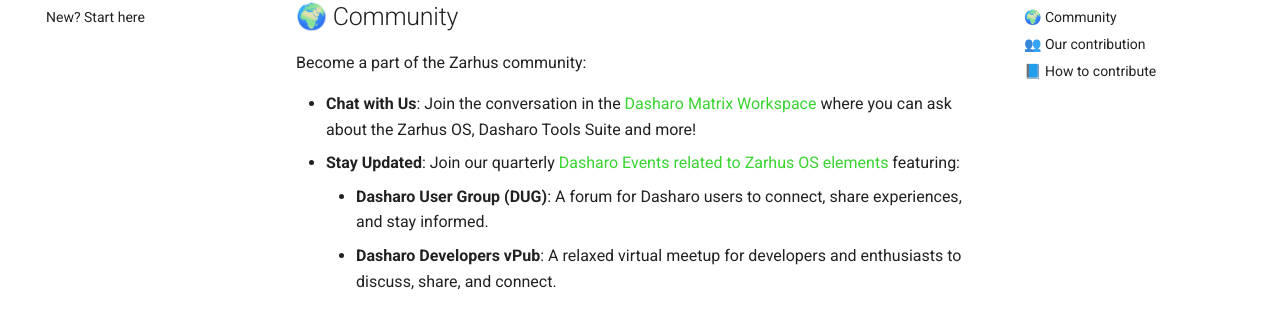
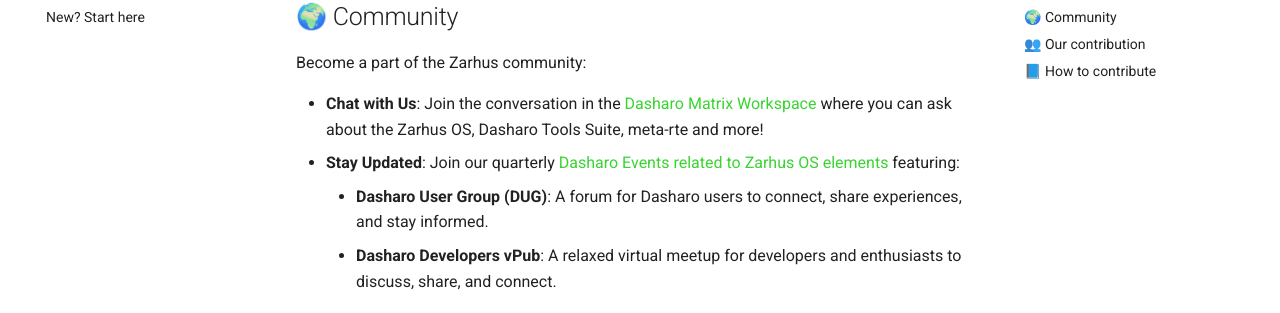
Before and after one commit to zarhus/docs, an MkDocs documentation site: the page built from docs/index.md, in a window 1280 px wide and 900 px high, scrolled down 1150 px. Shown: the part 166-479 px from the top of the window. Built offline with MkDocs 1.6.1 and Material for MkDocs 9.7.7, drawn with Linux system fonts in a browser that asks for light colours; comment, search, counter and statistics services are not loaded.

```diff
--- a/docs/index.md
+++ b/docs/index.md
@@ -37,7 +37,7 @@ Become a part of the Zarhus community:
 
 - **Chat with Us**: Join the conversation in the [Dasharo Matrix
   Workspace](https://matrix.to/#/#dasharo:matrix.org) where you can ask about
-  the Zarhus OS, Dasharo Tools Suite and more!
+  the Zarhus OS, Dasharo Tools Suite, meta-rte and more!
 - **Stay Updated**: Join our quarterly [Dasharo Events related to Zarhus OS
   elements](https://vpub.dasharo.com/) featuring:
     + **Dasharo User Group (DUG)**: A forum for Dasharo users to connect, share
```
Also changed, not shown: README.md (+1 -1 lines), docs/newcomers.md (+1 -1 lines).
